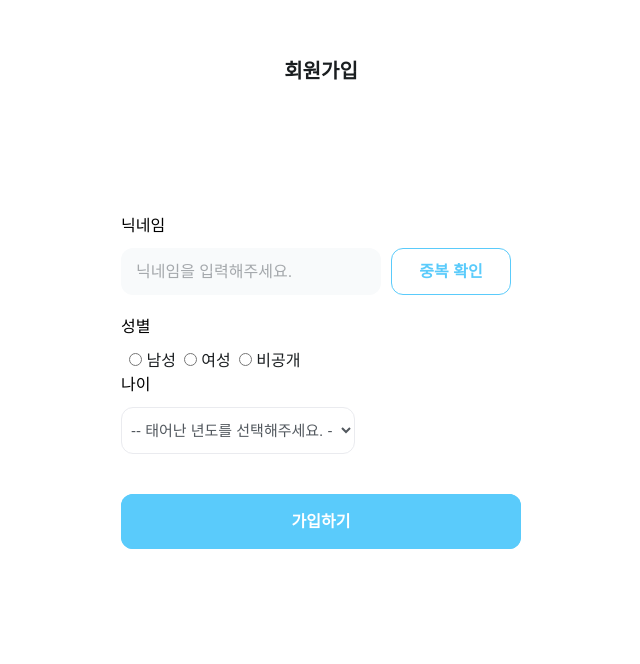
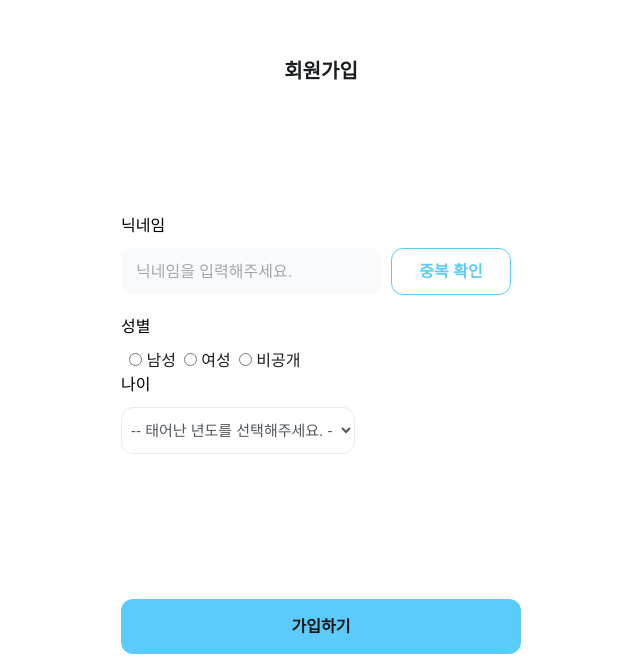
Before and after one commit to potato-club/MindBridge-front, a Next.js app: page /signup/signup2 in a window 1280 px wide. Shown: the part 136-800 px from the top of the page, without its empty margins (319-959 px from the left). Built offline with nearby package versions, Linux system fonts and the light colour scheme.

Commit message:
회원가입 하단 버튼 오류 수정

```diff
--- a/src/app/signup/signup/SignUpForm.module.css
+++ b/src/app/signup/signup/SignUpForm.module.css
@@ -20,6 +20,7 @@
     display: flex;             /* Flexbox 컨테이너로 설정 */
     justify-content: center;
     flex-direction: column;
+    position: relative;
     margin: 5% auto;
     position: relative;
 
@@ -29,11 +30,14 @@
     max-width: 400px;
     min-width: 320px;
 
-    gap: 12px;
+    gap: 20px;
+    padding-bottom: 85px;
 }
 
 .wrapper_main2{
+    position: relative;
     margin: 5% auto;
+    padding-bottom: 85px;
 
     width: 90%;
     height: 90%;
@@ -52,25 +56,27 @@
 }
 
 .bottomButtonBox{
-    position: absolute;
+    position: fixed;
+    bottom: 10px;
     left: 50%;
     transform: translateX(-50%);
-    margin-top: 200%;
-    margin-bottom: 10px;
-    width: 100%;
+
+
+    width: 90%;
+    height: 55px;
+    max-width: 400px;
 }
 
 .bottomButtonBox2{
-  width: 100%;
+  position: fixed;
+  bottom:  10px;
+  left: 50%;
+  transform: translateX(-50%);
+
+  max-width: 400px;
+  width: 90%;
   height: 55px;
-  border-radius: 12px;
-  border: none;
-  background-color: #5acbfb;
-  color: white;
-  font-weight: bold;
-  font-size: 16px;
-  cursor: pointer;
-  margin-top: 40px;
+
 }
 
 
@@ -152,4 +158,6 @@
 
     width: 100%;
     height: 55px;
+    cursor: pointer;
+    text-align: center;
 }
--- a/src/app/signup/signup2/SignUpForm2.tsx
+++ b/src/app/signup/signup2/SignUpForm2.tsx
@@ -3,6 +3,8 @@
 import { useEffect,useState,ChangeEvent } from "react";
 import styles from "../signup/SignUpForm.module.css";
 import { useRouter } from "next/navigation";
+
+
 
 const genderOptions = [
     { value: 'male', label: '  남성' },
```
